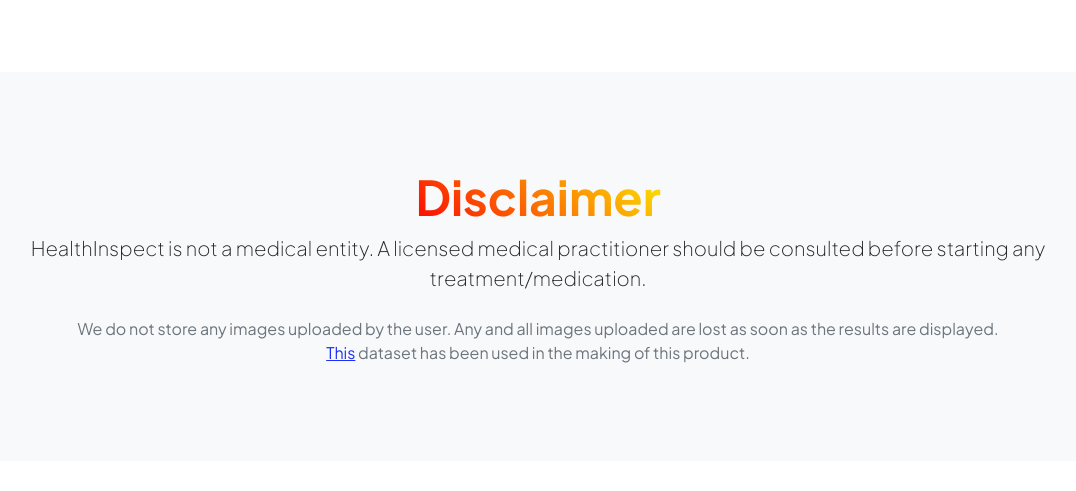
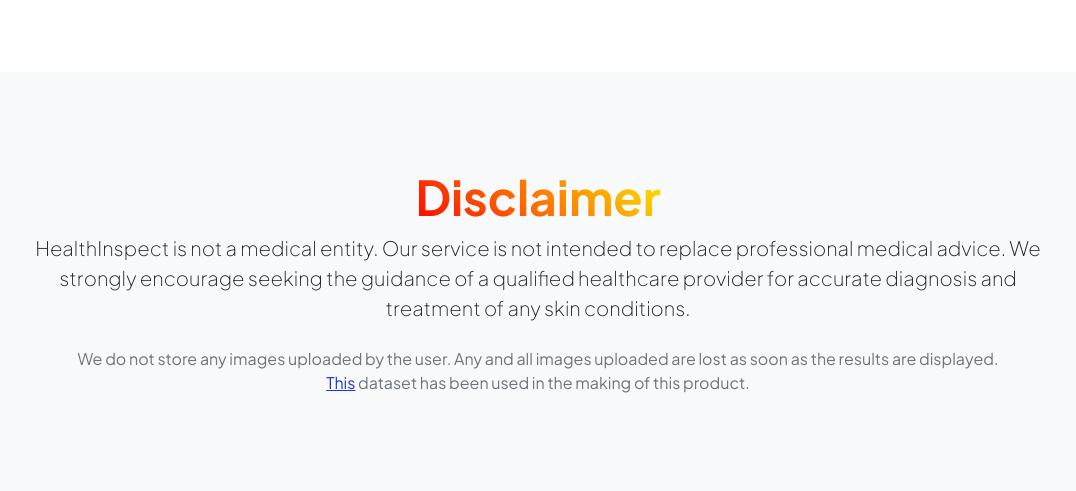
Before and after one commit to takshkothari/HealthInspect, a Flask app: page / in a window 1280 px wide. Shown: the part 1048-1539 px from the top of the page, without its empty margins (102-1178 px from the left). Before the commit the page ends 1411 px from the top, so only its background shows below. Run offline with Flask 2, Linux system fonts and the light colour scheme; some libraries are stand-ins or nearby versions.

Commit message:
Update index.html

```diff
--- a/templates/index.html
+++ b/templates/index.html
@@ -129,7 +129,7 @@
                         <div class="col-xxl-8">
                             <div class="text-center my-5">
                                 <h2 class="display-5 fw-bolder"><span class="text-gradient-2 d-inline">Disclaimer</span></h2>
-                                <p class="lead fw-light mb-4">HealthInspect is not a medical entity. A licensed medical practitioner should be consulted before starting any treatment/medication.</p>
+                                <p class="lead fw-light mb-4">HealthInspect is not a medical entity. Our service is not intended to replace professional medical advice. We strongly encourage seeking the guidance of a qualified healthcare provider for accurate diagnosis and treatment of any skin conditions.</p>
                                 <p class="text-muted">We do not store any images uploaded by the user. Any and all images uploaded are lost as soon as the results are displayed.<br><a href="https://www.kaggle.com/datasets/shubhamgoel27/dermnet">This</a> dataset has been used in the making of this product.</p>
                             </div>
                         </div>
```
